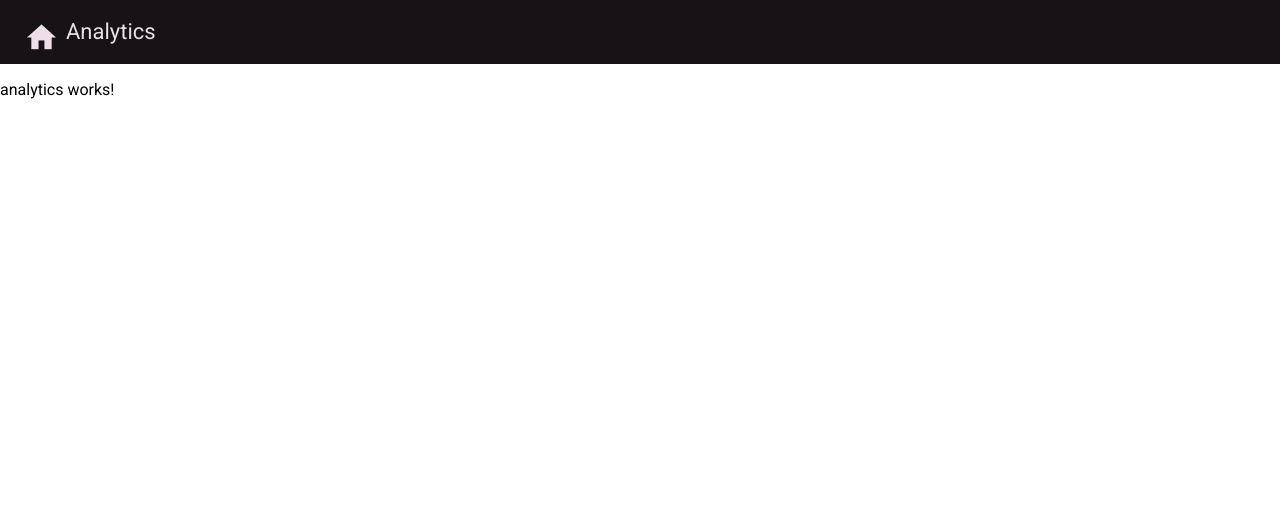
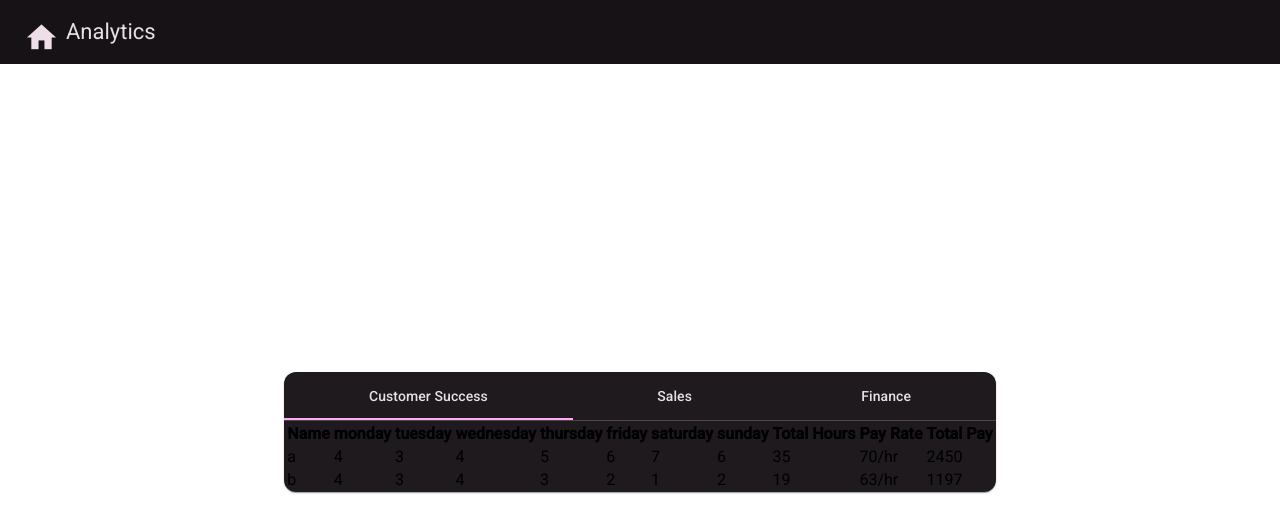
Before and after one commit to LordMamoo/HR-Timesheet, an Angular app: page /analytics in a window 1280 px wide. Shown: the top 532 px of the page. Built offline with nearby package versions, Linux system fonts and the light colour scheme.

Commit message:
added analytics table

```diff
--- a/src/app/components/analytics-table/analytics-table.component.html
+++ b/src/app/components/analytics-table/analytics-table.component.html
@@ -1 +1,21 @@
-<p>analytics-table works!</p>
+<div>
+    <table>
+        <thead>
+            <th>Name</th>
+            <th *ngFor="let day of weekdays">{{day}}</th>
+            <th>Total Hours</th>
+            <th>Pay Rate</th>
+            <th>Total Pay</th>
+        </thead>
+
+        <tbody>
+            <tr *ngFor="let employee of employees; let i = index">
+                <td>{{employee.name}}</td>
+                <td *ngFor="let day of weekdays">{{employee[day]}}</td>
+                <td class="total-cell">{{getTotalHours(employee)}}</td>
+                <td>{{employee.payRate}}/hr</td>
+                <td>{{employee.payRate * getTotalHours(employee)}}</td>
+            </tr>
+        </tbody>
+    </table>
+</div>
--- a/src/app/components/analytics-table/analytics-table.component.ts
+++ b/src/app/components/analytics-table/analytics-table.component.ts
@@ -1,4 +1,5 @@
-import { Component } from '@angular/core';
+import { Component, Input } from '@angular/core';
+import { Employee } from '../../interfaces/employee';
 
 @Component({
   selector: 'app-analytics-table',
@@ -7,5 +8,73 @@
   styleUrl: './analytics-table.component.scss'
 })
 export class AnalyticsTableComponent {
+  @Input()
+  departmentId: string | undefined;
 
+  weekdays: string[] = ['monday', 'tuesday', 'wednesday', 'thursday', 'friday', 'saturday', 'sunday'];
+  employees: Employee[] = [];
+  employeeData: Employee[] = [
+    {
+      departmentId: '1',
+      friday: 6,
+      id: '1',
+      monday: 4,
+      name: 'a',
+      payRate: 70,
+      saturday: 7,
+      sunday: 6,
+      thursday: 5,
+      tuesday: 3,
+      wednesday: 4
+    },
+    {
+      departmentId: '1',
+      friday: 2,
+      id: '2',
+      monday: 4,
+      name: 'b',
+      payRate: 63,
+      saturday: 1,
+      sunday: 2,
+      thursday: 3,
+      tuesday: 3,
+      wednesday: 4
+    },
+    {
+      departmentId: '2',
+      friday: 9,
+      id: '3',
+      monday: 8,
+      name: 'c',
+      payRate: 76,
+      saturday: 7,
+      sunday: 5,
+      thursday: 4,
+      tuesday: 7,
+      wednesday: 5
+    },
+    {
+      departmentId: '3',
+      friday: 2,
+      id: '4',
+      monday: 3,
+      name: 'd',
+      payRate: 56,
+      saturday: 3,
+      sunday: 2,
+      thursday: 0,
+      tuesday: 4,
+      wednesday: 5
+    }
+  ];
+
+  constructor() { }
+
+  ngOnInit(): void {
+    this.employees = this.employeeData.filter(employee => employee.departmentId === this.departmentId);
+  }
+  getTotalHours(employee: Employee): number {
+    return employee.monday + employee.tuesday + employee.wednesday
+      + employee.thursday + employee.friday + employee.saturday + employee.sunday;
+  }
 }
--- a/src/app/components/analytics/analytics.component.html
+++ b/src/app/components/analytics/analytics.component.html
@@ -1 +1,15 @@
-<p>analytics works!</p>
+<div class="main-container">
+    <mat-card>
+        <mat-tab-group mat-align-tabs="center">
+            <mat-tab label="Customer Success">
+                <app-analytics-table [departmentId]="'1'"></app-analytics-table>
+            </mat-tab>
+            <mat-tab label="Sales">
+                <app-analytics-table [departmentId]="'2'"></app-analytics-table>
+            </mat-tab>
+            <mat-tab label="Finance">
+                <app-analytics-table departmentId="3"></app-analytics-table>
+            </mat-tab>
+        </mat-tab-group>
+    </mat-card>
+</div>
--- a/src/app/components/analytics/analytics.component.scss
+++ b/src/app/components/analytics/analytics.component.scss
@@ -0,0 +1,3 @@
+mat-card {
+    margin: auto;
+}
--- a/src/styles.scss
+++ b/src/styles.scss
@@ -1,5 +1,3 @@
-/* You can add global styles to this file, and also import other style files */
-
 html, body { height: 100%; }
 body { margin: 0; font-family: Roboto, "Helvetica Neue", sans-serif; }
 .main-container {
```
Also changed, not shown: src/app/modules/material/material.module.ts (+5 -2 lines).
